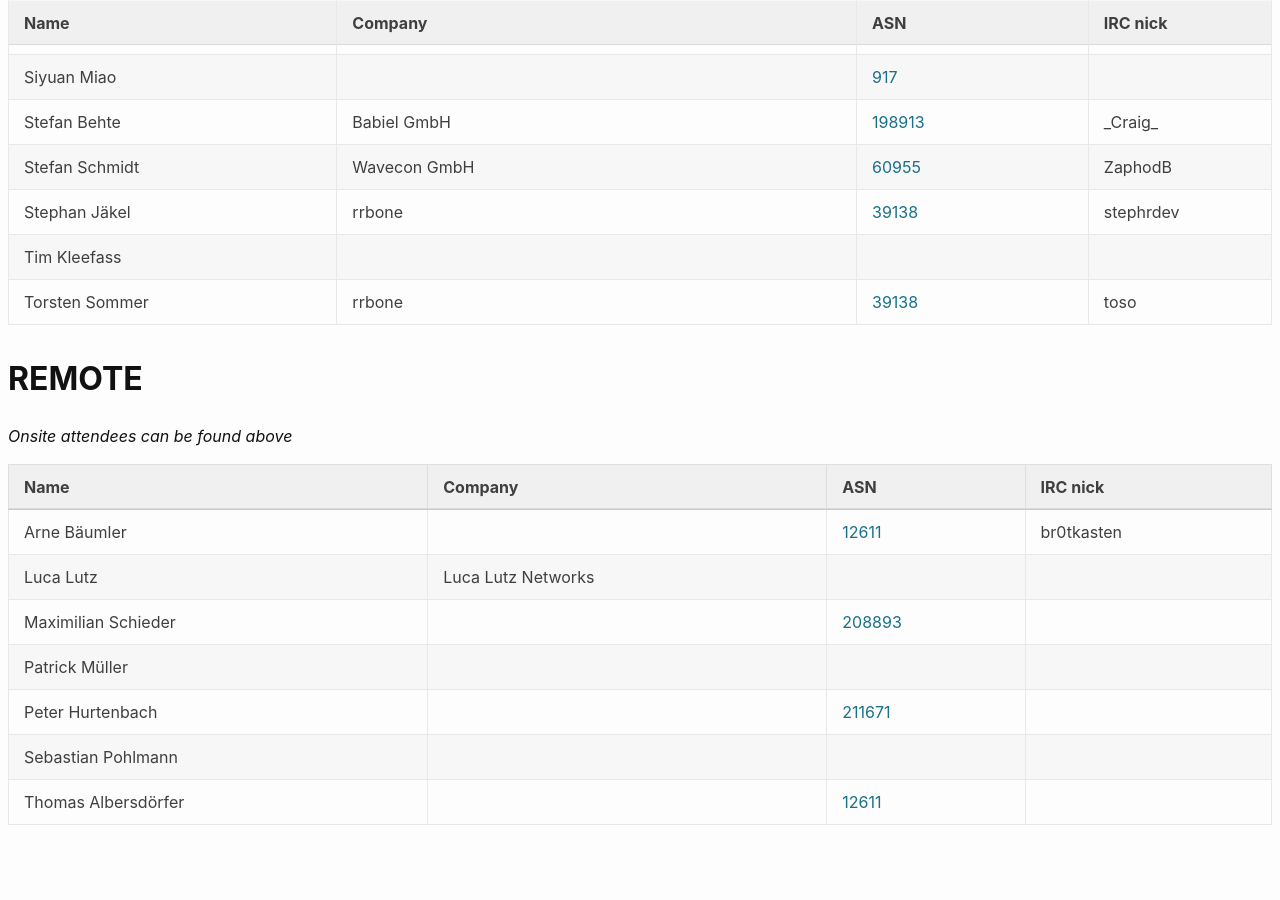
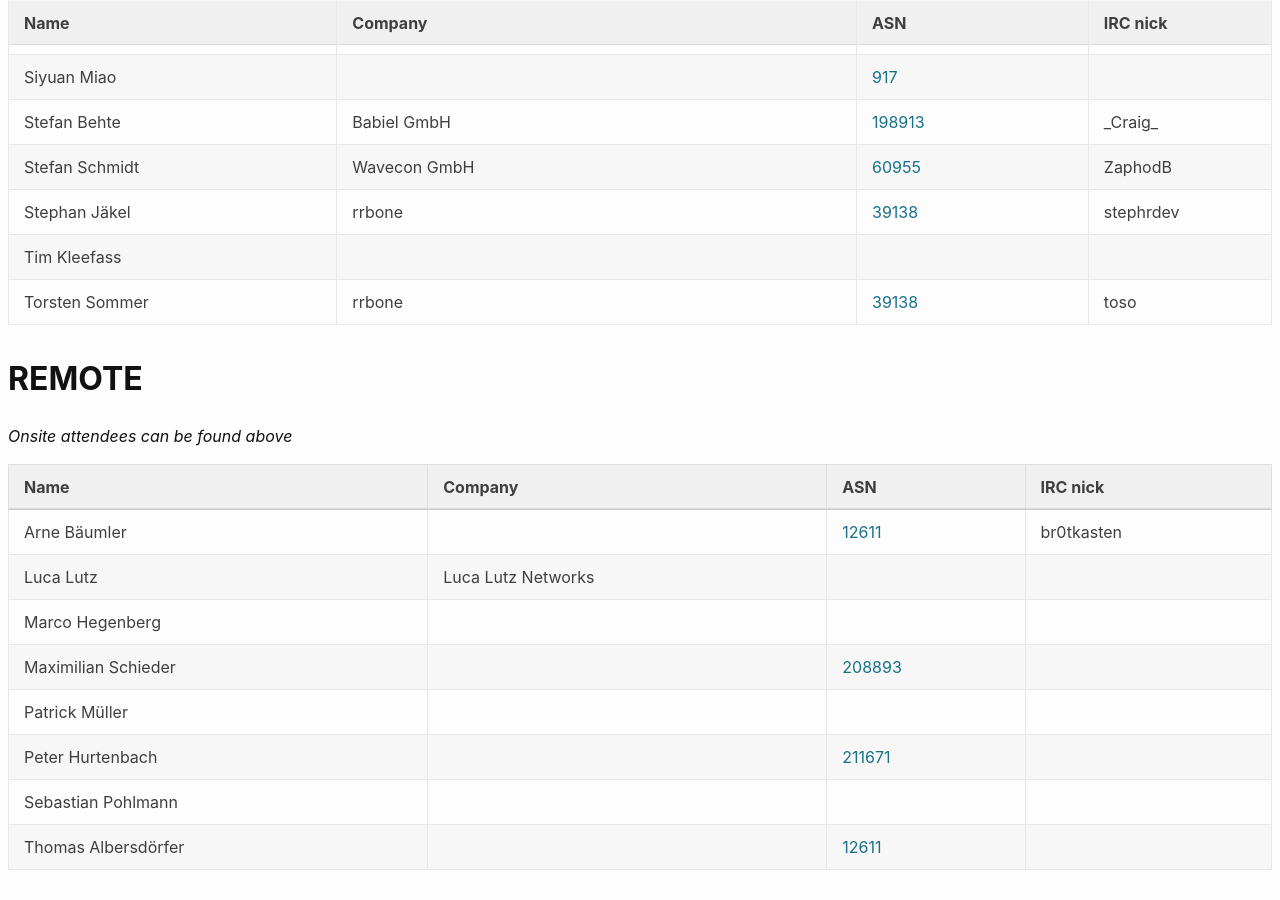
Before and after one commit to denog/pretix-attendeelist, a Jekyll site: the page built from denog15/index.md, in a window 1280 px wide and 900 px high, scrolled down 707 px. Built offline with Jekyll 4.4.1, drawn with Linux system fonts in a browser that asks for light colours; before the commit the page ends 1562 px from its top, so only the background shows below that.

Commit message:
Latest data: Mon Jul 10 21:27:57 UTC 2023

```diff
--- a/_data/attendees_denog15_online.json
+++ b/_data/attendees_denog15_online.json
@@ -8,6 +8,12 @@
   {
     "name": "Luca Lutz",
     "company": "Luca Lutz Networks",
+    "irc": null,
+    "asn": null
+  },
+  {
+    "name": "Marco Hegenberg",
+    "company": null,
     "irc": null,
     "asn": null
   },
```
